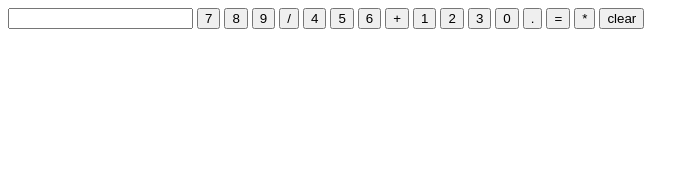
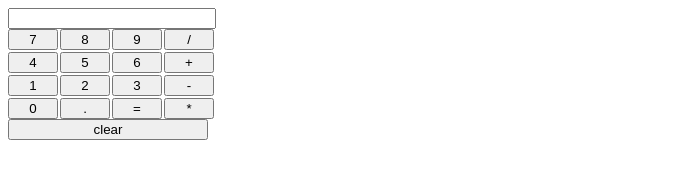
Before and after one commit to tack0sim/Test-Codes, a plain HTML site: page calculator app/index.html in a window 1280 px wide. Shown: the whole page, without its empty margins (0-699 px from the left). Drawn offline with Linux system fonts and the light colour scheme.

Commit message:
rudimentary visual structure

```diff
--- a/calculator app/index.html
+++ b/calculator app/index.html
@@ -4,26 +4,110 @@
     <meta charset="UTF-8" />
     <meta name="viewport" content="width=device-width, initial-scale=1.0" />
     <title>Calculator App</title>
+    <link rel="stylesheet" href="styles.css" />
   </head>
   <body>
     <div class="parentContainer">
       <input type="number" class="displayField" />
-      <input type="button" value="7" />
-      <input type="button" value="8" />
-      <input type="button" value="9" />
-      <input type="button" value="/" />
-      <input type="button" value="4" />
-      <input type="button" value="5" />
-      <input type="button" value="6" />
-      <input type="button" value="+" />
-      <input type="button" value="1" />
-      <input type="button" value="2" />
-      <input type="button" value="3" />
-      <input type="button" value="0" />
-      <input type="button" value="." />
-      <input type="button" value="=" />
-      <input type="button" value="*" />
-      <input type="button" value="clear" />
+      <div class="numericPad">
+        <input
+          type="button"
+          class="functionButton"
+          value="7"
+          id="functionButton"
+        />
+        <input
+          type="button"
+          class="functionButton"
+          value="8"
+          id="functionButton"
+        />
+        <input
+          type="button"
+          class="functionButton"
+          value="9"
+          id="functionButton"
+        />
+        <input
+          type="button"
+          class="functionButton"
+          value="/"
+          id="functionButton"
+        />
+        <input
+          type="button"
+          class="functionButton"
+          value="4"
+          id="functionButton"
+        />
+        <input
+          type="button"
+          class="functionButton"
+          value="5"
+          id="functionButton"
+        />
+        <input
+          type="button"
+          class="functionButton"
+          value="6"
+          id="functionButton"
+        />
+        <input
+          type="button"
+          class="functionButton"
+          value="+"
+          id="functionButton"
+        />
+        <input
+          type="button"
+          class="functionButton"
+          value="1"
+          id="functionButton"
+        />
+        <input
+          type="button"
+          class="functionButton"
+          value="2"
+          id="functionButton"
+        />
+        <input
+          type="button"
+          class="functionButton"
+          value="3"
+          id="functionButton"
+        />
+        <input
+          type="button"
+          class="functionButton"
+          value="-"
+          id="functionButton"
+        />
+        <input
+          type="button"
+          class="functionButton"
+          value="0"
+          id="functionButton"
+        />
+        <input
+          type="button"
+          class="functionButton"
+          value="."
+          id="functionButton"
+        />
+        <input
+          type="button"
+          class="functionButton"
+          value="="
+          id="functionButton"
+        />
+        <input
+          type="button"
+          class="functionButton"
+          value="*"
+          id="functionButton"
+        />
+      </div>
+      <input type="button" class="clearButton" value="clear" id="clear" />
     </div>
   </body>
 </html>
--- a/calculator app/styles.css
+++ b/calculator app/styles.css
@@ -1,108 +1,13 @@
-/* Basic styles */
-body {
-  font-family: Arial, sans-serif;
-  margin: 0;
-  padding: 0;
+.numericPad {
+  display: grid;
+  grid-template-columns: 50px 50px 50px 50px;
+  gap: 2px;
 }
 
-a {
-  text-decoration: none;
+.displayField {
+  width: 200px;
 }
 
-.line {
-  height: 3px;
-  width: 25px;
-  background-color: white;
-  margin: 5px 0;
+.clearButton {
+  width: 200px;
 }
-.navbar {
-  position: relative;
-  background-color: #333;
-  padding: 1em;
-}
-
-.burger {
-  display: inline-block;
-  margin: 15px;
-}
-
-.menu {
-  display: block;
-  justify-content: space-between;
-}
-
-.burger-menu {
-  list-style-type: none;
-  margin: 0;
-  padding: 0;
-  display: flex;
-  flex-direction: column;
-  position: fixed;
-  left: -76%;
-  width: 75%;
-  height: 100%;
-  justify-content: center;
-  border: solid;
-  background-color: black;
-}
-
-.burger-menu.active {
-  display: block;
-  left: 0;
-}
-
-.menu-item {
-  position: relative;
-  border: solid;
-}
-
-.menu-item a {
-  color: #fff;
-  text-decoration: none;
-  padding: 1em;
-  display: block;
-}
-
-.menu-item a:hover {
-  background-color: #575757;
-}
-
-/* Dropdown styles */
-.dropdown {
-  position: relative;
-  display: block;
-  cursor: pointer;
-  border: solid;
-  background-color: #fff;
-  box-shadow: 0 8px 16px rgba(0, 0, 0, 0.2);
-  margin: 0;
-  padding: 0;
-  visibility: visible;
-}
-
-.dropdown-menu {
-  display: none;
-  position: absolute;
-  cursor: pointer;
-  background-color: #fff;
-  box-shadow: 0 8px 16px rgba(0, 0, 0, 0.2);
-  list-style-type: none;
-  margin: 0;
-  padding: 0;
-  visibility: hidden;
-}
-
-.dropdown-item a {
-  color: #333;
-  padding: 1em;
-  text-decoration: none;
-  display: block;
-}
-
-.menu-item.dropdown-hover:hover .dropdown-menu {
-  display: block;
-  opacity: 1;
-  visibility: visible;
-}
-
-/* Packing menu into button div */
```
Also changed, not shown: calculator app/script.js (deleted, +0 -9 lines).
